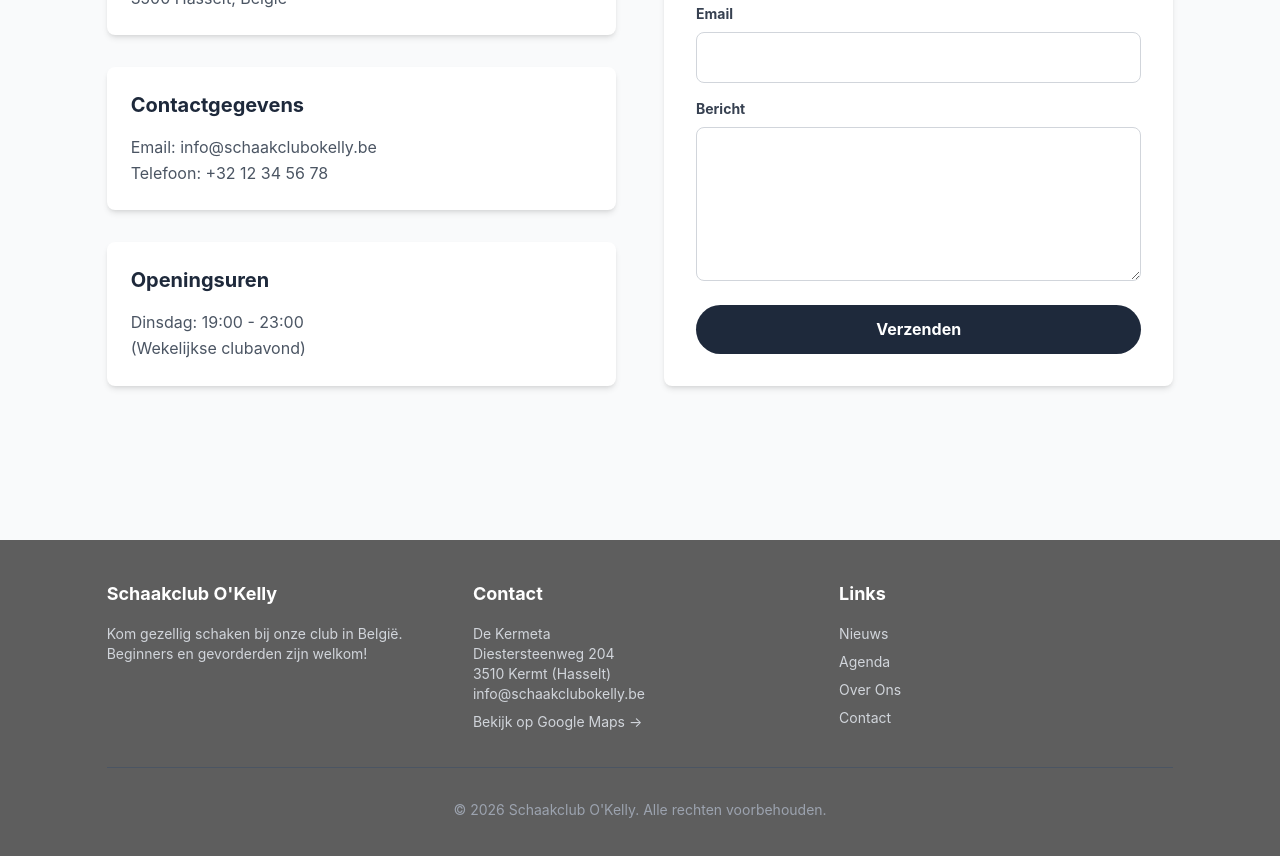
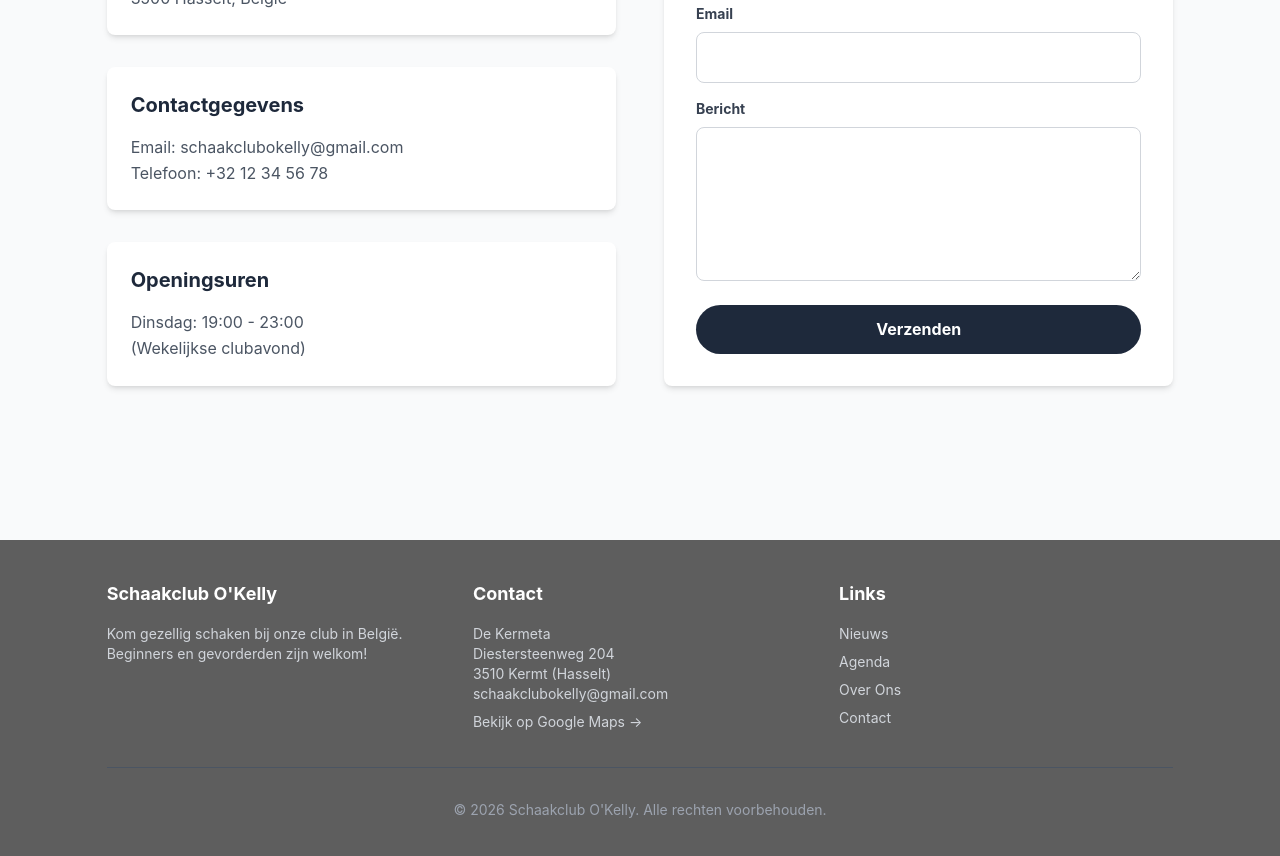
Before and after one commit to VDVMichiel/okelly-website, a Next.js app: page /contact in a window 1280 px wide. Shown: the part 260-1116 px from the top of the page. Built offline with nearby package versions, Linux system fonts and the light colour scheme.

Commit message:
Update email address to schaakclubokelly@gmail.com

```diff
--- a/src/app/contact/page.tsx
+++ b/src/app/contact/page.tsx
@@ -31,7 +31,7 @@ export default function Contact() {
           <div className="mb-8 rounded-lg bg-white p-6 shadow-md">
             <h2 className="mb-4 text-xl font-bold text-[#1e293b]">Contactgegevens</h2>
             <p className="text-gray-600">
-              Email: info@schaakclubokelly.be<br />
+              Email: schaakclubokelly@gmail.com<br />
               Telefoon: +32 12 34 56 78
             </p>
           </div>
--- a/src/app/page.tsx
+++ b/src/app/page.tsx
@@ -181,7 +181,7 @@ export default function Home() {
               <div className="rounded-lg bg-white/10 p-6 shadow-md">
                 <h3 className="mb-4 text-xl font-bold">Email</h3>
                 <p className="text-white/90">
-                  info@schaakclubokelly.be
+                  schaakclubokelly@gmail.com
                 </p>
               </div>
             </div>
--- a/src/components/Footer.tsx
+++ b/src/components/Footer.tsx
@@ -15,7 +15,7 @@ export default function Footer() {
             De Kermeta<br />
             Diestersteenweg 204<br />
             3510 Kermt (Hasselt)<br />
-            <a href="mailto:info@schaakclubokelly.be" className="hover:text-[#c4a77d]">info@schaakclubokelly.be</a>
+            <a href="mailto:schaakclubokelly@gmail.com" className="hover:text-[#c4a77d]">schaakclubokelly@gmail.com</a>
           </p>
           <a
             href="https://www.google.com/maps/place/Kermeta/@50.9473594,5.2548192,106m/data=!3m1!1e3!4m6!3m5!1s0x47c1233cbacacadd:0xd72ce91c6b91fb09!8m2!3d50.9473393!4d5.2551022!16s%2Fg%2F1thw5wlj"
```
